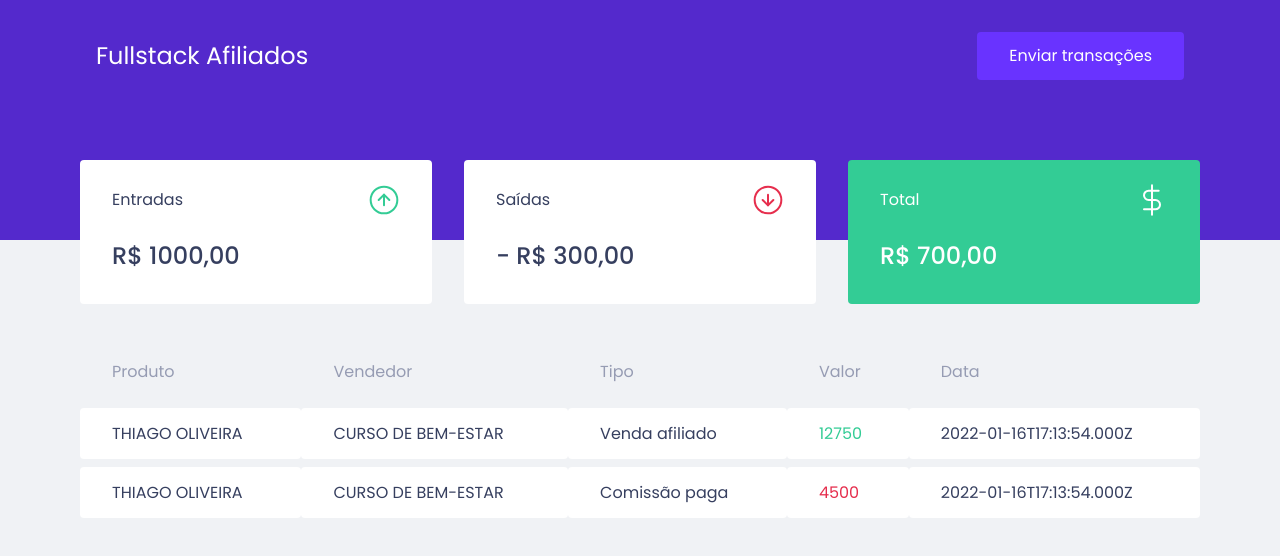
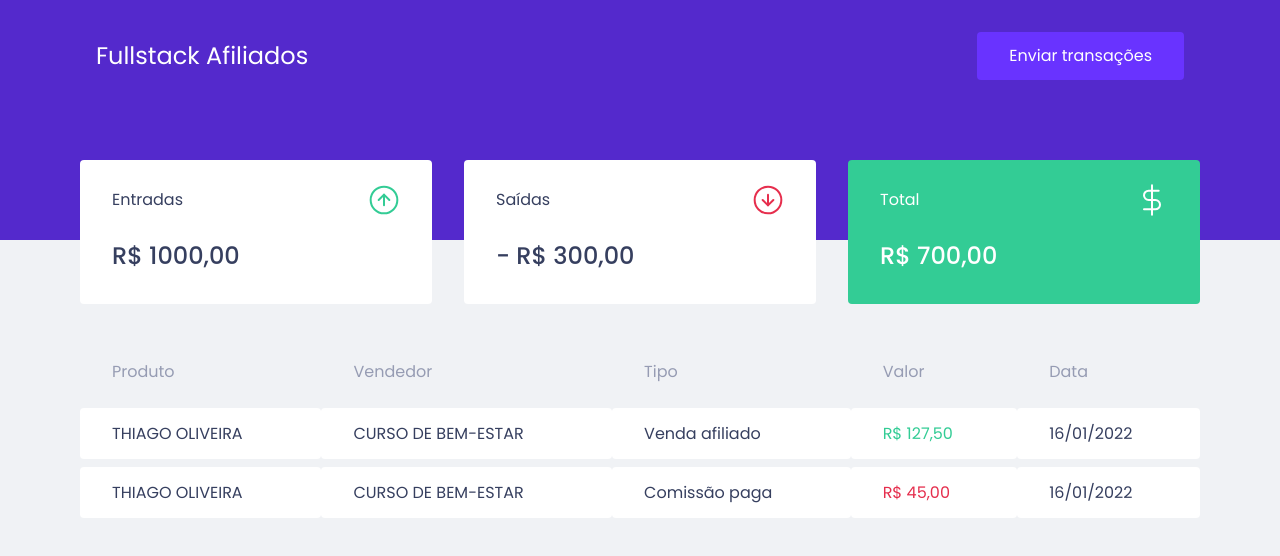
Before and after one commit to romulloleal/fullstack-afiliados-challenge, a React (Create React App) app in the folder frontend/: page / in a window 1280 px wide. Shown: the top 556 px of the page. Built offline with nearby package versions, Linux system fonts and the light colour scheme.

Commit message:
frontend::format transaction price and date with intl

```diff
--- a/frontend/src/components/TransactionsTable/index.tsx
+++ b/frontend/src/components/TransactionsTable/index.tsx
@@ -1,7 +1,7 @@
 import { ITransaction } from '~/interfaces/ITransaction'
 import { Container, DataBox, DataTable } from './style'
 
-const MockData: ITransaction[] = [
+const transactions: ITransaction[] = [
   {
     id: '57d9d40d-70fd-4cff-af71-b841bcf3a252',
     type: 2,
@@ -45,21 +45,28 @@ export const TransactionsTable = () => {
           </tr>
         </thead>
         <tbody>
-          {MockData.map((item) => (
-            <tr key={item.id}>
-              <td>{item.sellerName}</td>
-              <td>{item.product}</td>
-              <td>{item.transactionType.description}</td>
+          {transactions.map((transaction) => (
+            <tr key={transaction.id}>
+              <td>{transaction.sellerName}</td>
+              <td>{transaction.product}</td>
+              <td>{transaction.transactionType.description}</td>
               <td
                 className={`${
-                  item.transactionType.nature === 'Entrada'
+                  transaction.transactionType.nature === 'Entrada'
                     ? 'income'
                     : 'outcome'
                 }`}
               >
-                {item.price}
+                {new Intl.NumberFormat('pt-BR', {
+                  style: 'currency',
+                  currency: 'BRL',
+                }).format(transaction.price / 100)}
               </td>
-              <td>{item.saleDate}</td>
+              <td>
+                {new Intl.DateTimeFormat('pt-BR').format(
+                  new Date(transaction.saleDate)
+                )}
+              </td>
             </tr>
           ))}
         </tbody>
@@ -67,37 +74,44 @@ export const TransactionsTable = () => {
 
       {/* display when scren has less than 700px */}
       <DataBox>
-        {MockData.map((item) => (
+        {transactions.map((transaction) => (
           <div className='transaction'>
             <div className='row'>
               <span className='title'>Produto:</span>
-              <span className='description'>{item.product}</span>
+              <span className='description'>{transaction.product}</span>
             </div>
             <div className='row'>
               <span className='title'>Vendedor:</span>
-              <span className='description'>{item.sellerName}</span>
+              <span className='description'>{transaction.sellerName}</span>
             </div>
             <div className='row'>
               <span className='title'>Tipo:</span>
               <span className='description'>
-                {item.transactionType.description}
+                {transaction.transactionType.description}
               </span>
             </div>
             <div className='row'>
               <span className='title'>Valor:</span>
               <span
                 className={`description ${
-                  item.transactionType.nature === 'Entrada'
+                  transaction.transactionType.nature === 'Entrada'
                     ? 'income'
                     : 'outcome'
                 }`}
               >
-                {item.price}
+                {new Intl.NumberFormat('pt-BR', {
+                  style: 'currency',
+                  currency: 'BRL',
+                }).format(transaction.price / 100)}
               </span>
             </div>
             <div className='row'>
               <span className='title'>Data:</span>
-              <span className='description'>{item.saleDate}</span>
+              <span className='description'>
+                {new Intl.DateTimeFormat('pt-BR', {}).format(
+                  new Date(transaction.saleDate)
+                )}
+              </span>
             </div>
           </div>
         ))}
```
